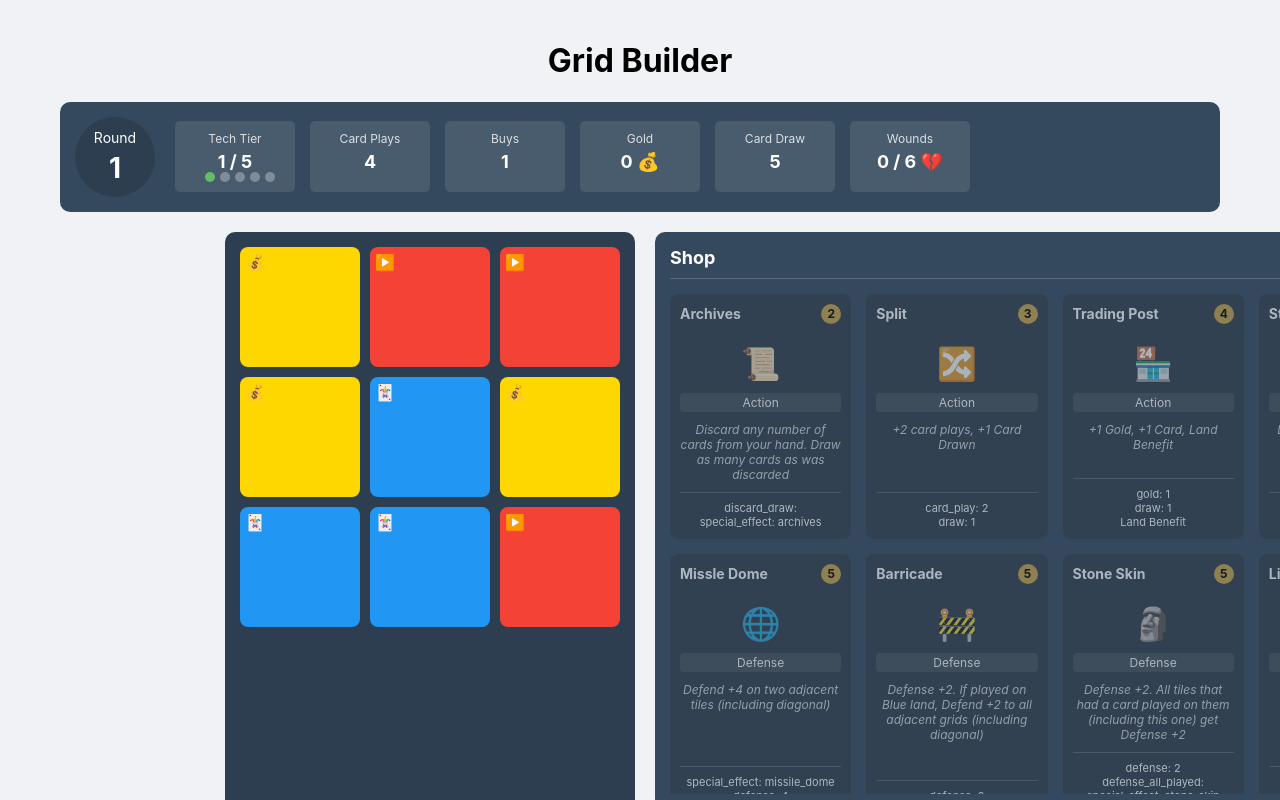
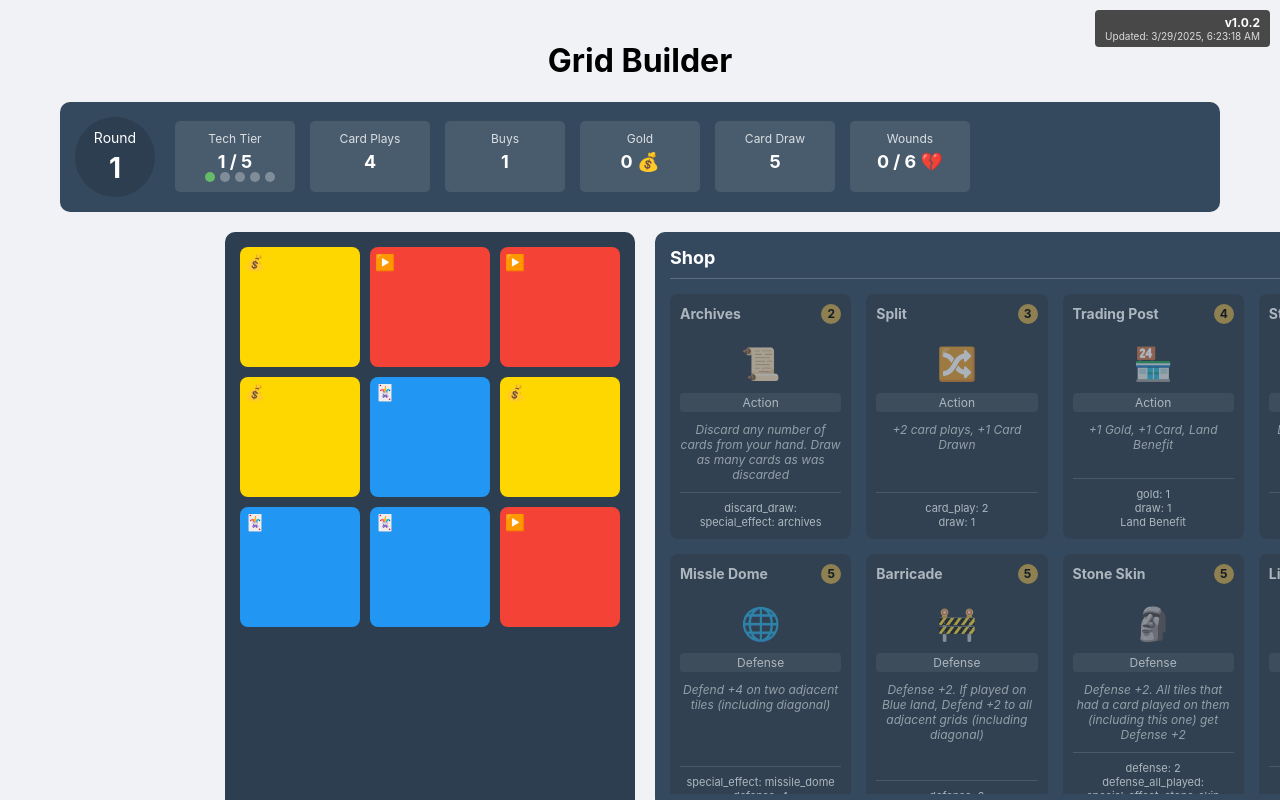
Before and after one commit to ackermanir/grid_build, a React (Create React App) app: page / in a window 1280 px wide. Shown: the top 800 px of the page. Built offline with nearby package versions, Linux system fonts and the light colour scheme.

Commit message:
chore: update .gitignore and remove tracked node_modules

```diff
--- a/src/App.tsx
+++ b/src/App.tsx
@@ -4,6 +4,7 @@ import { PlayerInfo } from './components/PlayerInfo';
 import { ShopArea } from './components/ShopArea';
 import { HandArea } from './components/HandArea';
 import { GameOver } from './components/GameOver';
+import { VersionDisplay } from './components/VersionDisplay';
 import {
   initializeGameState,
   drawCards,
@@ -30,6 +31,10 @@ const App: React.FC = () => {
     tilesNeeded: number;
   } | null>(null);
 
+  // Version information
+  const version = '1.0.2';
+  const lastUpdated = new Date().toLocaleString();
+
   // Initialize game
   useEffect(() => {
     // Initialize with cards from our hardcoded set
@@ -43,6 +48,9 @@ const App: React.FC = () => {
 
   // Handle card selection from hand
   const handleCardSelect = (card: Card) => {
+    console.log('handleCardSelect called with card:', card?.name);
+    console.log('Current hand:', gameState.hand.map(c => c.name));
+
     if (missileDomeSelection) {
       // If in missile dome selection mode, ignore card selection
       return;
@@ -84,6 +92,12 @@ const App: React.FC = () => {
       }
     } else {
       // Regular card selection mode
+      console.log('Setting selectedCard to:', gameState.selectedCard?.id === card.id ? 'null' : card.name);
+      // Only allow selection if the card is actually in the hand
+      if (!gameState.hand.some(c => c.id === card.id)) {
+        console.log('Card not in hand, ignoring selection');
+        return;
+      }
       setGameState(prev => ({
         ...prev!,
         selectedCard: prev!.selectedCard?.id === card.id ? null : card
@@ -93,6 +107,7 @@ const App: React.FC = () => {
 
   // Handle card placement on grid
   const handleCardPlacement = (rowIndex: number, colIndex: number) => {
+    console.log('handleCardPlacement called with selectedCard:', gameState.selectedCard?.name);
     // Handle missile dome selection mode
     if (missileDomeSelection) {
       if (missileDomeSelection.tilesSelected.length < missileDomeSelection.tilesNeeded) {
@@ -119,7 +134,8 @@ const App: React.FC = () => {
               setMissileDomeSelection(null);
               setGameState(prev => ({
                 ...prev!,
-                grid: newGrid
+                grid: newGrid,
+                selectedCard: null // Ensure selectedCard is cleared
               }));
             }, 500);
           }
@@ -128,15 +144,32 @@ const App: React.FC = () => {
       return;
     }
 
-    if (!gameState.selectedCard) return;
+    if (!gameState.selectedCard) {
+      console.log('No card selected, returning early');
+      return;
+    }
 
     // Check if a card has already been played on this tile
-    if (gameState.grid[rowIndex][colIndex].cardPlayed) return;
+    if (gameState.grid[rowIndex][colIndex].cardPlayed) {
+      console.log('Tile already has a card played');
+      return;
+    }
 
     // Check if player has enough card plays
-    if (gameState.player.cardPlays <= 0) return;
+    if (gameState.player.cardPlays <= 0) {
+      console.log('No card plays remaining');
+      return;
+    }
 
     const card = gameState.selectedCard;
+    console.log('Playing card:', card.name);
+
+    // Clear selected card immediately
+    console.log('Clearing selectedCard state');
+    setGameState(prev => ({
+      ...prev!,
+      selectedCard: null
+    }));
 
     // Track tiles that have cards played on them in this turn
     const tileMap = new Map<string, boolean>();
@@ -243,8 +276,16 @@ const App: React.FC = () => {
     let newDeck = [...gameState.deck];
     let newDiscard = [...gameState.discard];
 
-    // Remove the played card from hand (unless it's a special effect that stays in play)
-    newHand = newHand.filter(c => c.id !== card.id);
+    console.log('Hand before card removal:', newHand.map(c => c.name));
+
+    // Find the index of the first matching card
+    const cardIndex = newHand.findIndex(c => c.id === card.id);
+    if (cardIndex !== -1) {
+      // Remove the card at the found index
+      newHand.splice(cardIndex, 1);
+    }
+
+    console.log('Hand after card removal:', newHand.map(c => c.name));
 
     // Add the played card to the discard pile
     newDiscard.push(card);
@@ -409,6 +450,7 @@ const App: React.FC = () => {
 
   // Handle end turn
   const handleEndTurn = () => {
+    console.log('handleEndTurn called with selectedCard:', gameState.selectedCard?.name);
     // If in a special state, handle it first
     if (cardSelectionMode === 'discard') {
       handleArchivesComplete();
@@ -499,6 +541,7 @@ const App: React.FC = () => {
     });
 
     // Update game state
+    console.log('Setting selectedCard to null in end turn');
     setGameState({
       ...gameState,
       round: nextRound,
@@ -512,8 +555,8 @@ const App: React.FC = () => {
       victory,
       specialState: undefined,
       pendingAttacks,
-      goldRushEffects: undefined, // Reset gold rush effects
-      partialLandBenefits: undefined // Reset partial land benefits
+      goldRushEffects: undefined,
+      partialLandBenefits: undefined
     });
   };
 
@@ -525,6 +568,7 @@ const App: React.FC = () => {
 
   return (
     <div className="App">
+      <VersionDisplay version={version} lastUpdated={lastUpdated} />
       <header className="App-header">
         <h1>Grid Builder</h1>
       </header>
--- /dev/null
+++ b/src/components/VersionDisplay.css
@@ -0,0 +1,23 @@
+.version-display {
+  position: fixed;
+  top: 10px;
+  right: 10px;
+  background-color: rgba(0, 0, 0, 0.7);
+  color: white;
+  padding: 5px 10px;
+  border-radius: 4px;
+  font-size: 12px;
+  display: flex;
+  flex-direction: column;
+  align-items: flex-end;
+  z-index: 1000;
+}
+
+.version {
+  font-weight: bold;
+}
+
+.last-updated {
+  font-size: 10px;
+  opacity: 0.8;
+}
--- /dev/null
+++ b/src/components/VersionDisplay.tsx
@@ -0,0 +1,16 @@
+import React from 'react';
+import './VersionDisplay.css';
+
+interface VersionDisplayProps {
+  version: string;
+  lastUpdated: string;
+}
+
+export const VersionDisplay: React.FC<VersionDisplayProps> = ({ version, lastUpdated }) => {
+  return (
+    <div className="version-display">
+      <span className="version">v{version}</span>
+      <span className="last-updated">Updated: {lastUpdated}</span>
+    </div>
+  );
+};
```
Also changed, not shown: 10 other files (tests, documents, lock files or other folders).
